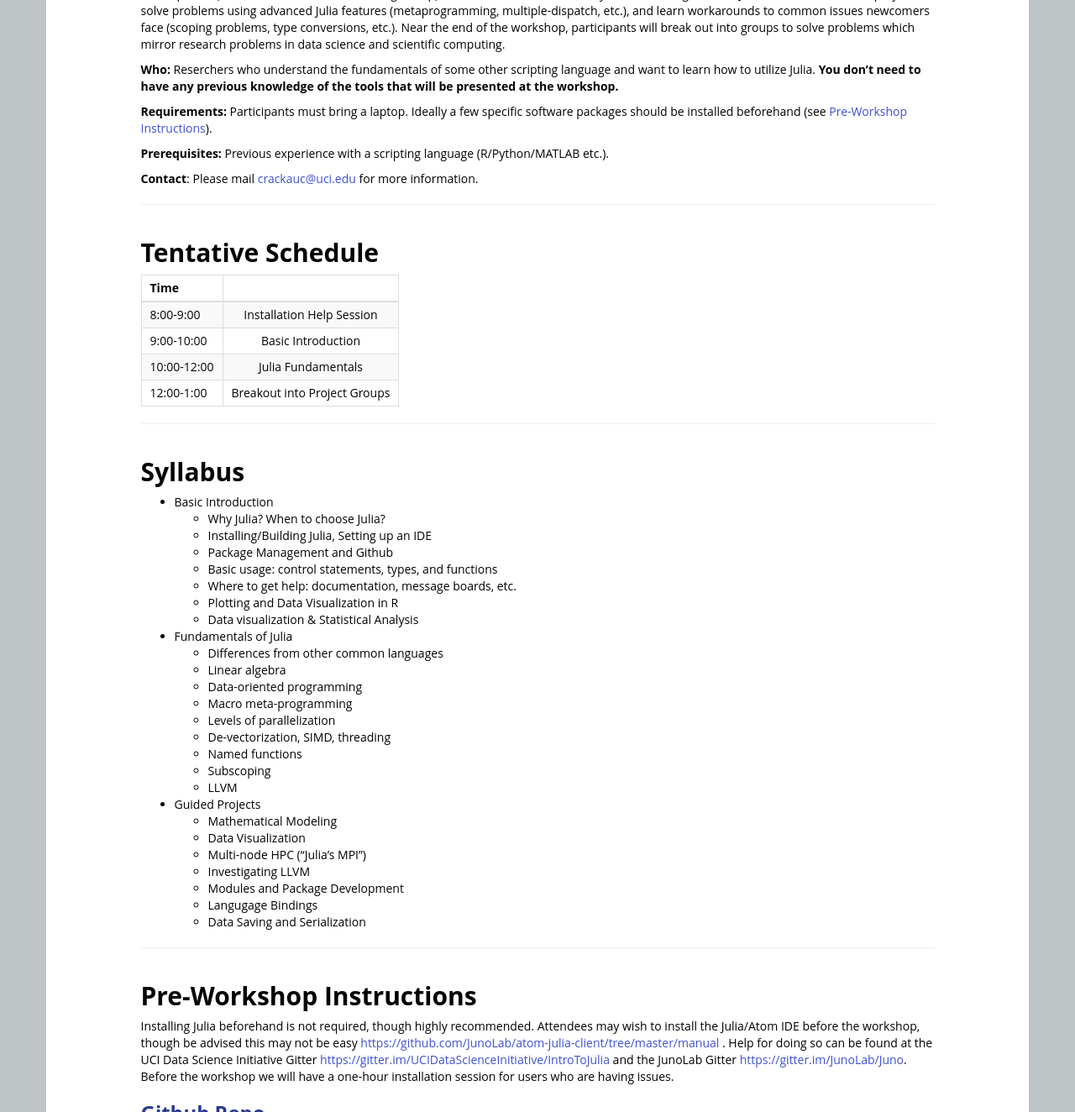
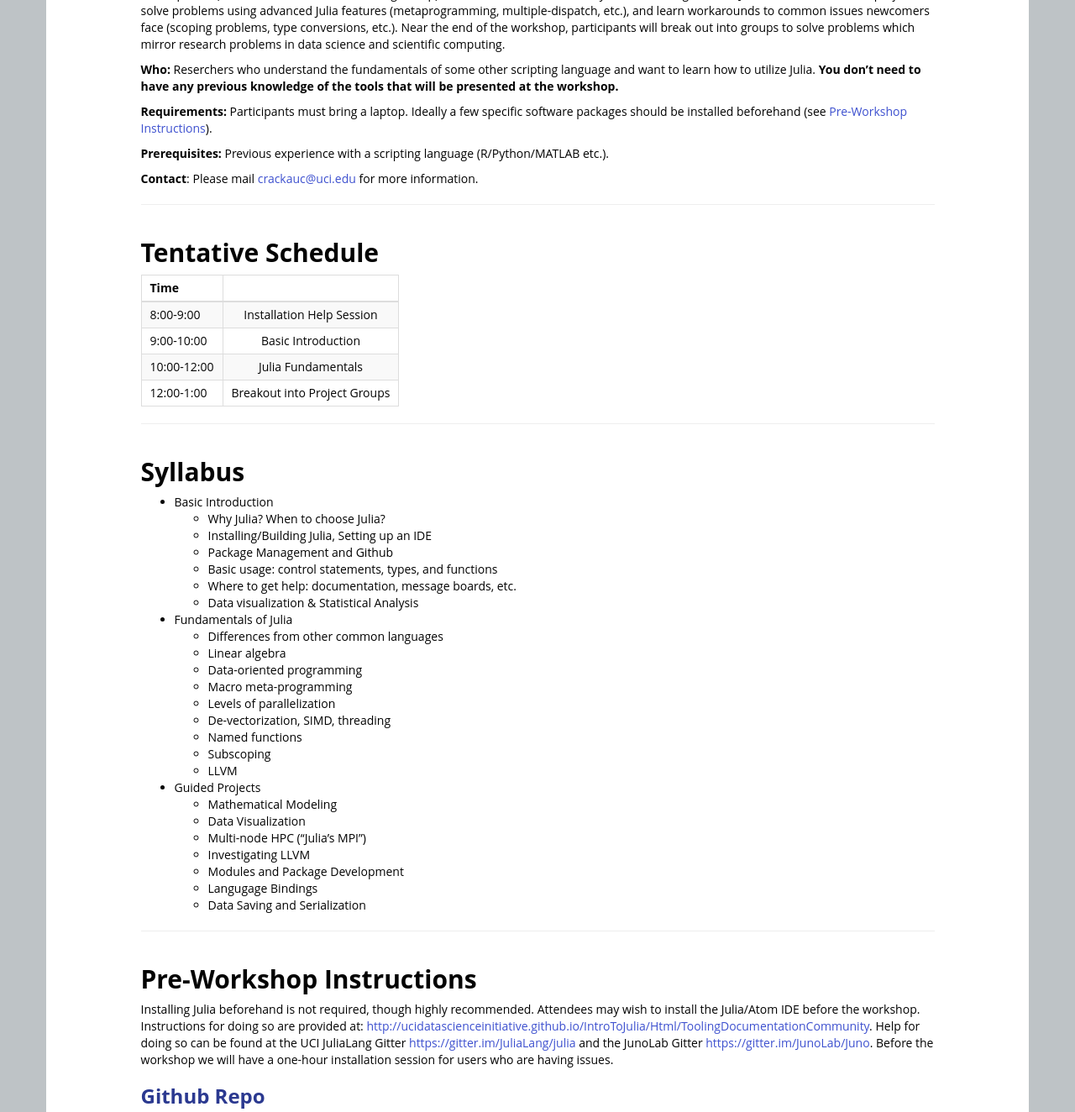
Before and after one commit to UCIDataScienceInitiative/UCIDataScienceInitiative.github.io, a Jekyll site: the page built from Workshops/IntroJulia.md, in a window 1280 px wide and 1400 px high, scrolled down 694 px, cut to the strip 0-1324 px from the top of the window. Shown: the whole strip at 84% size. Built offline with Jekyll 4.4.1, drawn with Linux system fonts in a browser that asks for light colours.

Commit message:
Update IntroJulia.md

```diff
--- a/Workshops/IntroJulia.md
+++ b/Workshops/IntroJulia.md
@@ -48,7 +48,6 @@
   * Package Management and Github
   * Basic usage: control statements, types, and functions
   * Where to get help: documentation, message boards, etc.
-  * Plotting and Data Visualization in R
   * Data visualization & Statistical Analysis
 * Fundamentals of Julia
   * Differences from other common languages
@@ -74,7 +73,7 @@
 
 ## <a name="Instructions"></a>Pre-Workshop Instructions
 
-Installing Julia beforehand is not required, though highly recommended. Attendees may wish to install the Julia/Atom IDE before the workshop, though be advised this may not be easy <https://github.com/JunoLab/atom-julia-client/tree/master/manual> . Help for doing so can be found at the UCI Data Science Initiative Gitter <https://gitter.im/UCIDataScienceInitiative/IntroToJulia> and the JunoLab Gitter <https://gitter.im/JunoLab/Juno>.  Before the workshop we will have a one-hour installation session for users who are having issues.
+Installing Julia beforehand is not required, though highly recommended. Attendees may wish to install the Julia/Atom IDE before the workshop. Instructions for doing so are provided at: <http://ucidatascienceinitiative.github.io/IntroToJulia/Html/ToolingDocumentationCommunity>. Help for doing so can be found at the UCI JuliaLang Gitter <https://gitter.im/JuliaLang/julia> and the JunoLab Gitter <https://gitter.im/JunoLab/Juno>.  Before the workshop we will have a one-hour installation session for users who are having issues.
 
 
 ### <a name="Repo" href="https://github.com/UCIDataScienceInitiative/IntroToJulia">Github Repo</a>
```
